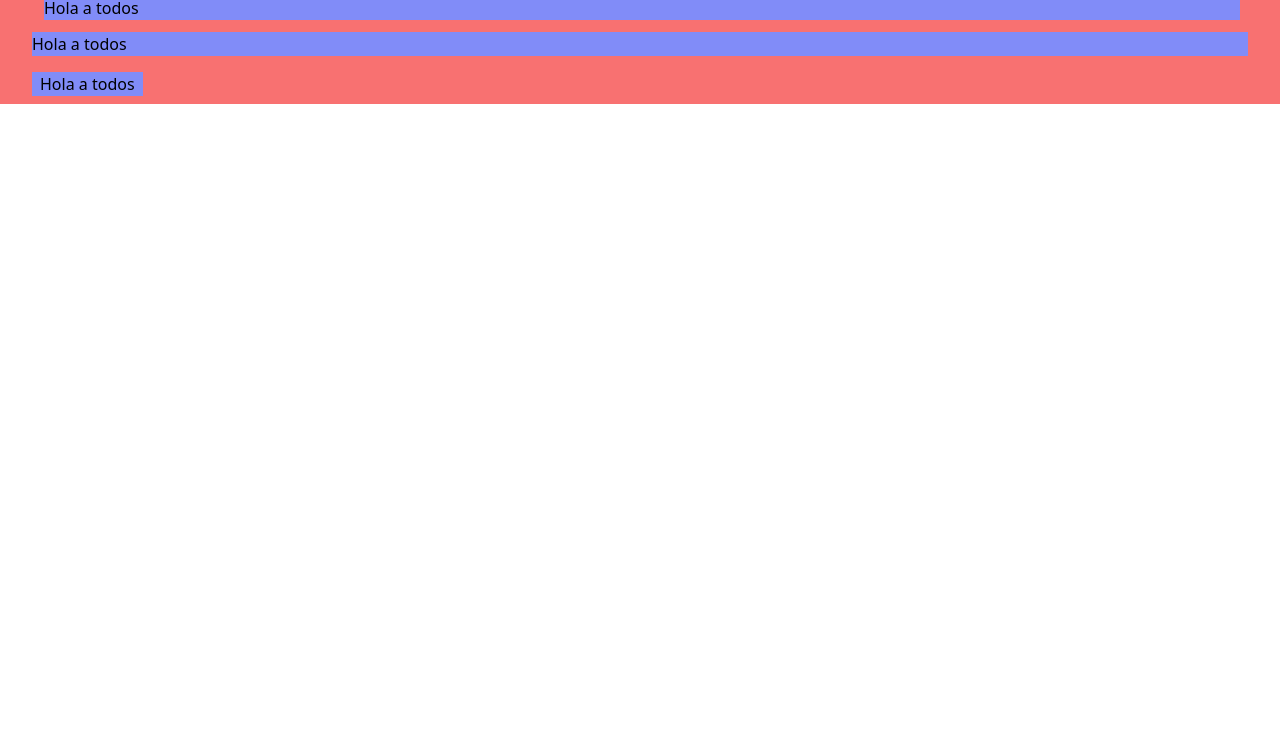
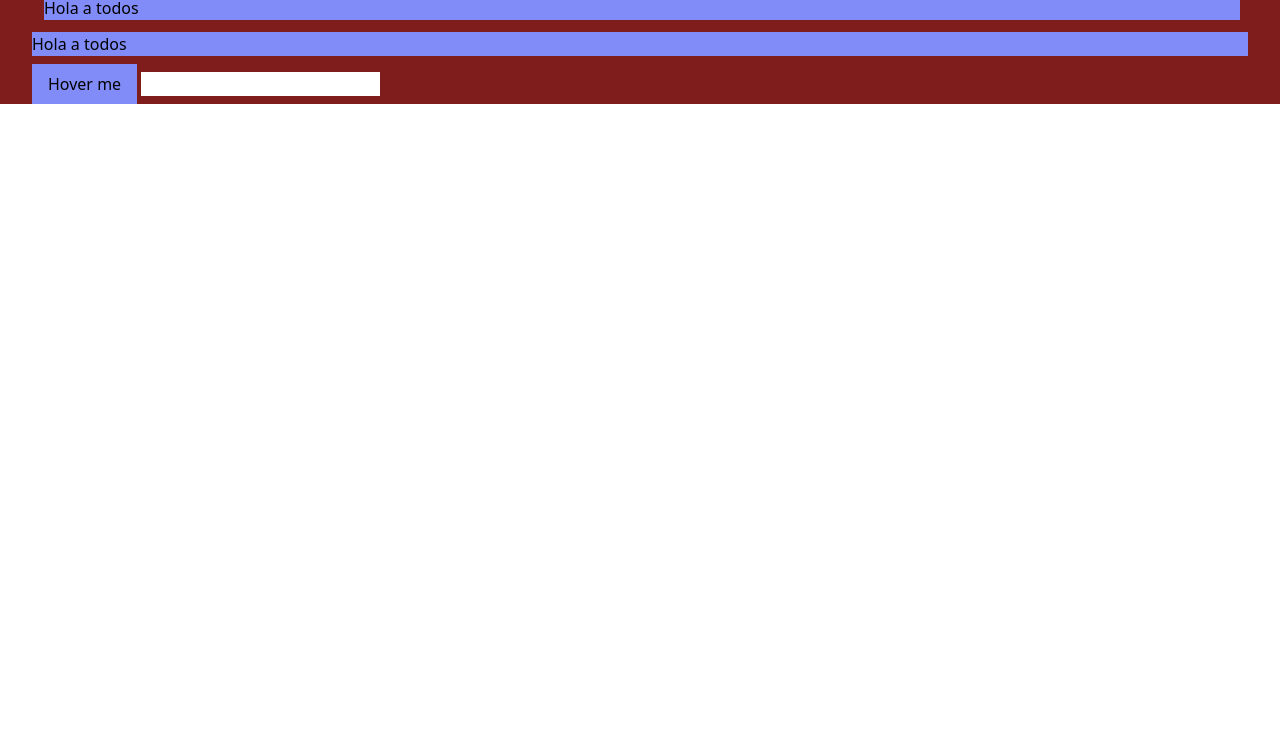
Before and after one commit to NachoBasilio/CodigoFacilito-Apuntes, a website built with Vite: page CodigoFacilito/primerosPasos/index.html in a window 1280 px wide. Shown: the part 60-800 px from the top of the page. Built offline with nearby package versions, Linux system fonts and the light colour scheme.

Commit message:
Aplicando modo oscuro

```diff
--- a/CodigoFacilito/primerosPasos/index.html
+++ b/CodigoFacilito/primerosPasos/index.html
@@ -6,7 +6,7 @@
     <meta name="viewport" content="width=device-width, initial-scale=1.0" />
     <title>Vite App</title>
   </head>
-  <body>
+  <body class="dark:bg-gray-800 bg-white">
     <div id="app"></div>
 
     <script type="module" src="/main.js"></script>
--- a/CodigoFacilito/primerosPasos/main.js
+++ b/CodigoFacilito/primerosPasos/main.js
@@ -4,10 +4,11 @@ const app = document.getElementById('app');
 
 
 app.innerHTML = `
-  <div class="container lg:bg-red-400  sm:bg-green-400">
+  <div class="container hover:bg-red-900 lg:bg-red-400  sm:bg-green-400">
     <h1 class="text-6xl md:text-4xl" > Hello World </h1>
     <h2 class="bg-indigo-400 mt-4 ml-3 mr-2 mb-3" > Hola a todos</h2>
     <h2 class="bg-indigo-400 xl:my-2" > Hola a todos</h2>
-    <button class="bg-indigo-400 xl:my-2 px-2 " > Hola a todos</button>
+    <button class="bg-indigo-400 px-4 py-2 hover:bg-indigo-500 hover:text-indigo-50" >Hover me</button>
+    <input type="text" class="focus:bg-blue-400 focus:text-blue-50 pl-2">
   </div>
 `;
--- a/CodigoFacilito/primerosPasos/tailwind.config.js
+++ b/CodigoFacilito/primerosPasos/tailwind.config.js
@@ -1,5 +1,6 @@
 /** @type {import('tailwindcss').Config} */
 export default {
+  darkMode: 'media',
   content: ['./*.{html,js}'],
   theme: {
     container:{
```
Also changed, not shown: CodigoFacilito/primerosPasos/main.css.
